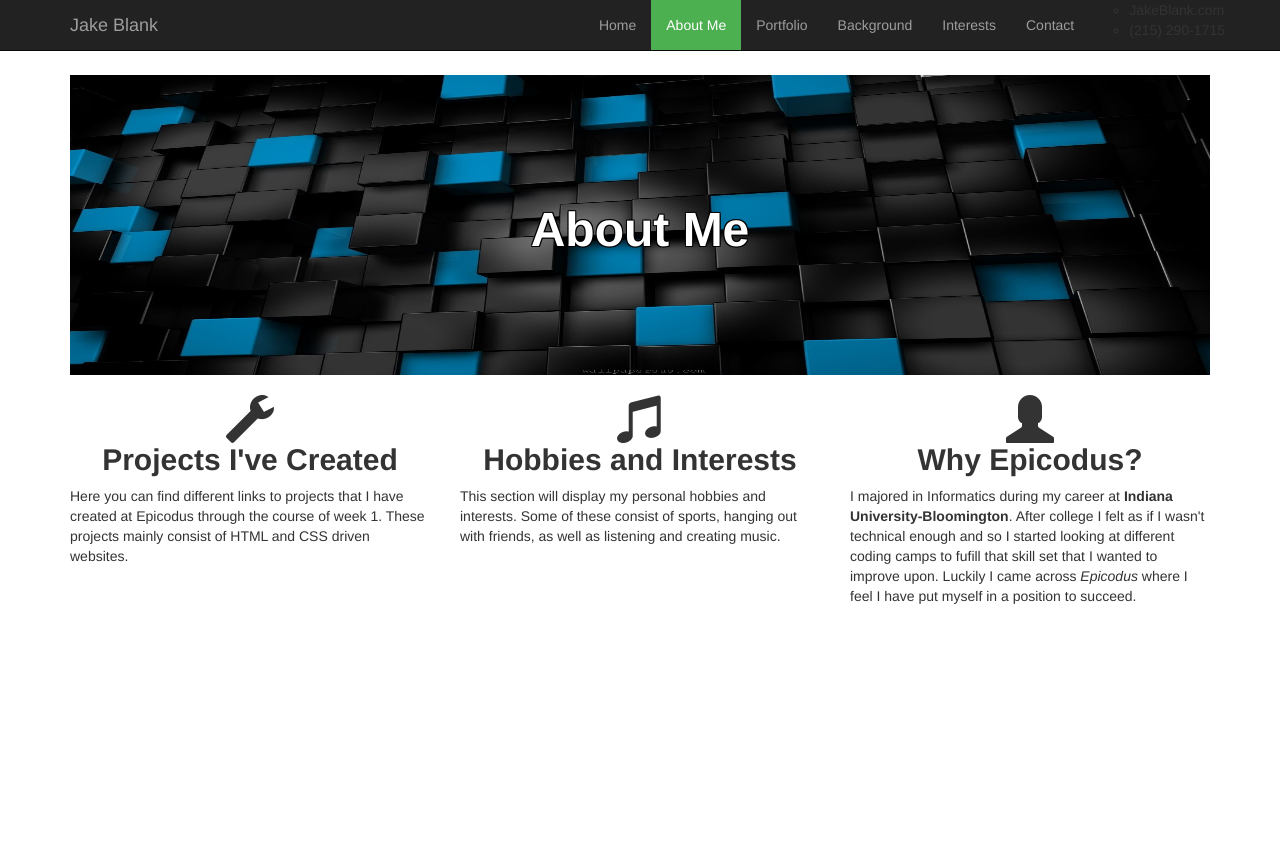
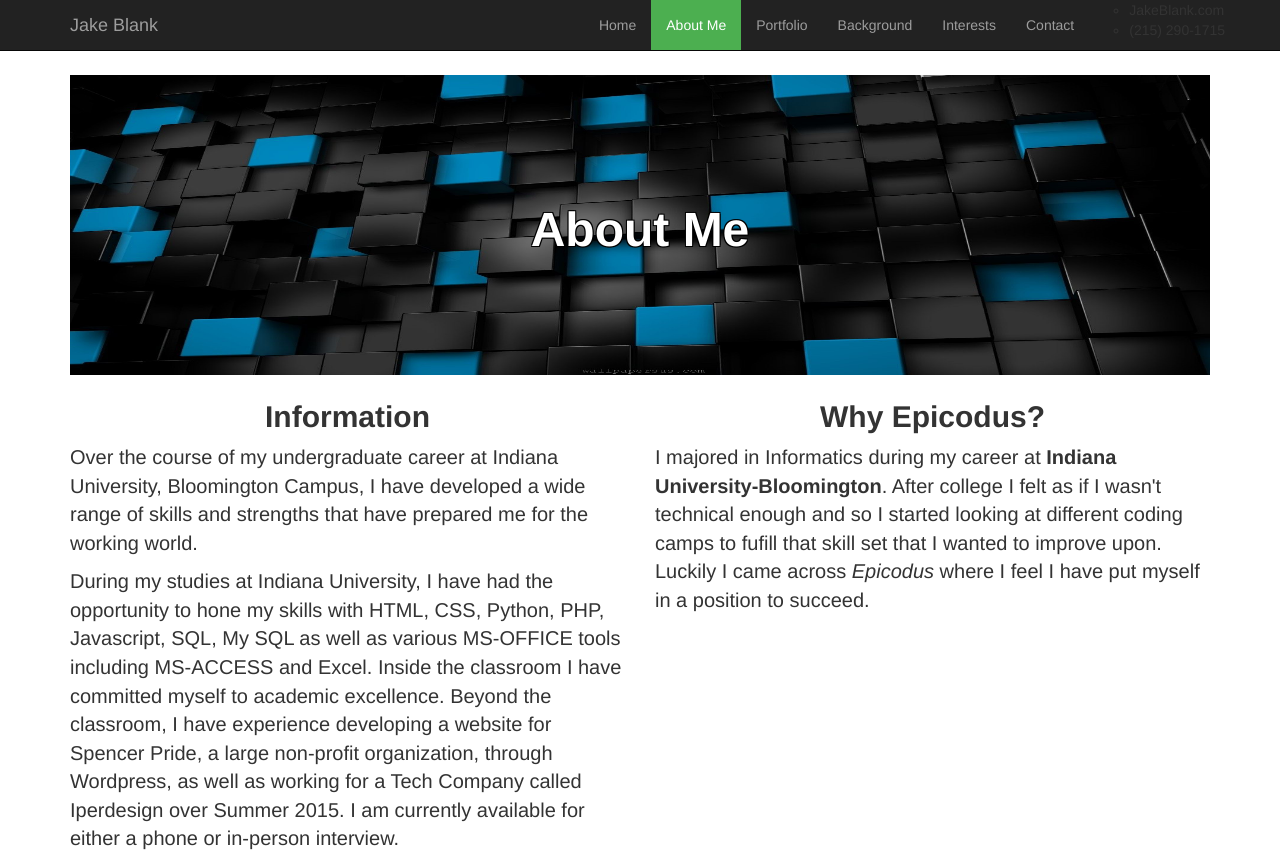
Before and after one commit to jnblank1122/potfolio, a plain HTML site: page portfolio/pages/about.html in a window 1280 px wide. Before the commit the page ends 800 px from the top, so only its background shows below. Drawn offline with nearby package versions, Linux system fonts and the light colour scheme; files whose address does not match are found by name.

Commit message:
Add text and format and style to about me and background pages.

```diff
--- a/portfolio/css/style.css
+++ b/portfolio/css/style.css
@@ -119,3 +119,16 @@ h3 {
 .container {
   position: relative;
 }
+
+
+.col-md-12{
+  text-align: center;
+}
+
+.col-md-6 p {
+  font-size: 20px;
+}
+
+.col-md-6 h2 {
+  padding-top: 25px;
+}
--- a/portfolio/pages/about.html
+++ b/portfolio/pages/about.html
@@ -63,18 +63,13 @@
 <!-- Main Content -->
         <div class="container">
           <div class="row">
-            <div class="col-md-4">
-              <b class="glyphicon glyphicon-wrench"></b>
-              <h2>Projects I've Created</h2>
-              <p>Here you can find different links to projects that I have created at Epicodus through the course of week 1.  These projects mainly consist of HTML and CSS driven websites.</p>
+            <div class="col-md-6">
+              <h2> Information </h2>
+              <p> Over the course of my undergraduate career at Indiana University, Bloomington Campus, I have developed a wide range of skills and strengths that have prepared me for the working world.</p>
+
+              <p>During my studies at Indiana University, I have had the opportunity to hone my skills with HTML, CSS, Python, PHP, Javascript, SQL, My SQL as well as various MS-OFFICE tools including MS-ACCESS and Excel.  Inside the classroom I have committed myself to academic excellence.  Beyond the classroom, I have experience developing a website for Spencer Pride, a large non-profit organization, through Wordpress, as well as working for a Tech Company called Iperdesign over Summer 2015.  I am currently available for either a phone or in-person interview.</p>
             </div>
-            <div class="col-md-4">
-              <b class="glyphicon glyphicon-music"></b>
-              <h2>Hobbies and Interests</h2>
-              <p>This section will display my personal hobbies and interests.  Some of these consist of sports, hanging out with friends, as well as listening and creating music.</p>
-            </div>
-            <div class="col-md-4">
-              <b class="glyphicon glyphicon-user"></b>
+            <div class="col-md-6">
               <h2>Why Epicodus?</h2>
               <p>I majored in Informatics during my career at <strong>Indiana University-Bloomington</strong>. After college I felt as if I wasn't technical enough and so I started looking at different coding camps to fufill that skill set that I wanted to improve upon.  Luckily I came across <em> Epicodus</em> where I feel I have put myself in a position to succeed.</p>
             </div>
```
Also changed, not shown: portfolio/pages/background.html (+2 -4 lines).
